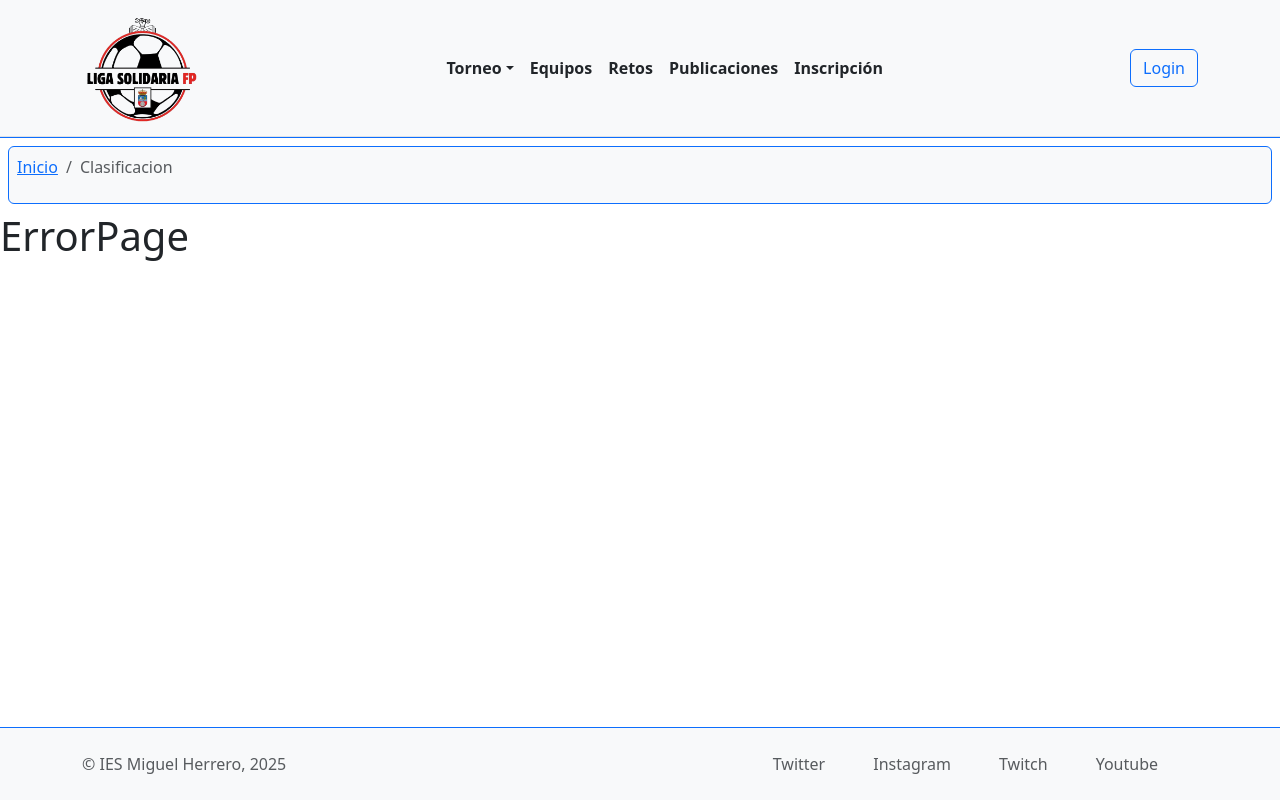
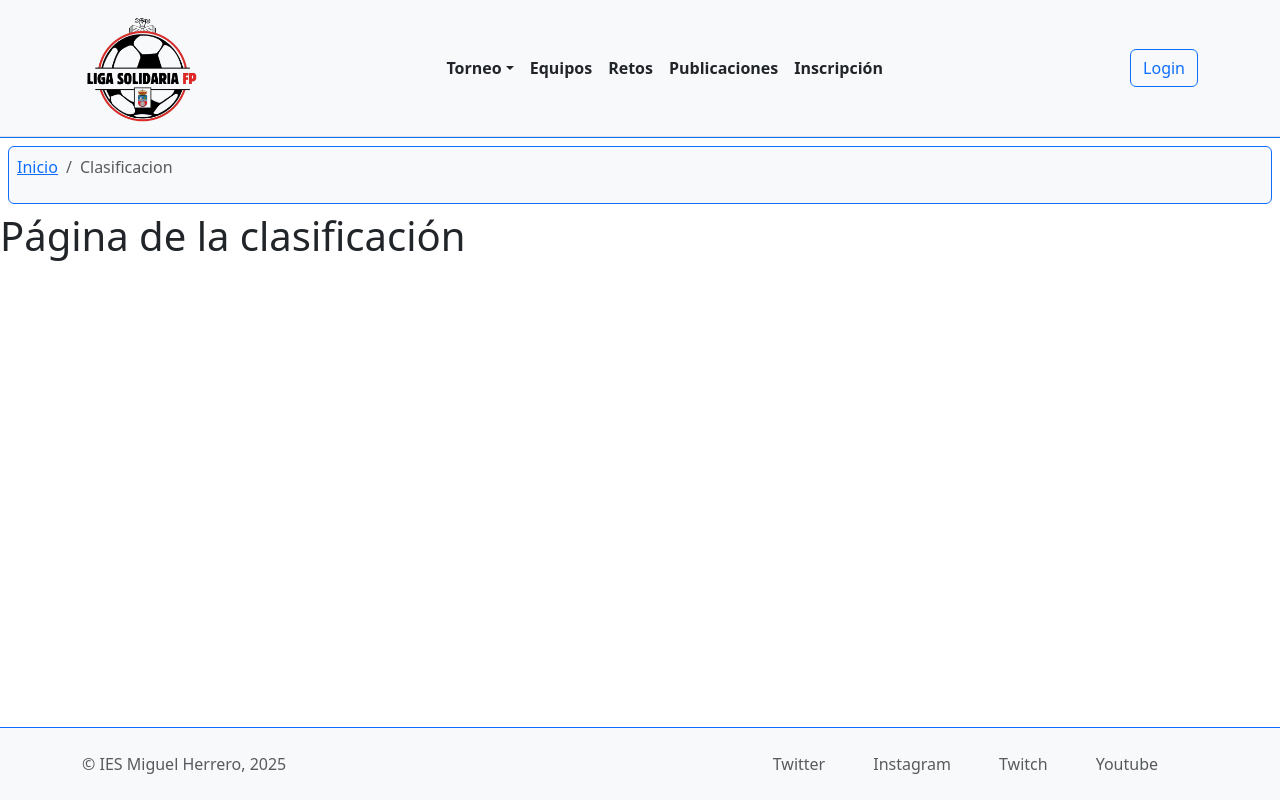
Before and after one commit to Rodroq/Equipo1RetoFrontend, a React (Vite) app: page /clasificacion in a window 1280 px wide. Built offline with nearby package versions, Linux system fonts and the light colour scheme.

Commit message:
He creado las rutas de las vistas del torneo

```diff
--- a/src/layouts/header/Header.jsx
+++ b/src/layouts/header/Header.jsx
@@ -44,9 +44,9 @@ function Header() {
                   </Dropdown.Toggle>
 
                   <Dropdown.Menu>
-                    <Dropdown.Item href="/categoria1">Reglamento</Dropdown.Item>
-                    <Dropdown.Item href="/categoria2">Partidos</Dropdown.Item>
-                    <Dropdown.Item href="/categoria3">Clasificación</Dropdown.Item>
+                    <Dropdown.Item href="reglamento">Reglamento</Dropdown.Item>
+                    <Dropdown.Item href="partidos">Partidos</Dropdown.Item>
+                    <Dropdown.Item href="clasificacion">Clasificación</Dropdown.Item>
                   </Dropdown.Menu>
                 </Dropdown>
               </Nav.Item>
--- /dev/null
+++ b/src/pages/ClasificacionPage.jsx
@@ -0,0 +1,14 @@
+/**
+ * Página que muestra la clasificación del torneo
+ *
+ * @returns {JSX.Element}
+ */
+function ClasificacionPage() {
+    return (
+        <>
+            <h1>Página de la clasificación</h1>
+        </>
+    );
+}
+
+export default ClasificacionPage;
--- /dev/null
+++ b/src/pages/PartidosPage.jsx
@@ -0,0 +1,14 @@
+/**
+ * Página que muestra los partidos del torneo
+ *
+ * @returns {JSX.Element}
+ */
+function PartidosPage() {
+    return (
+        <>
+            <h1>Partidos del torneo</h1>
+        </>
+    );
+}
+
+export default PartidosPage;
--- /dev/null
+++ b/src/pages/ReglamentoPage.jsx
@@ -0,0 +1,14 @@
+/**
+ * Página que muestra el reglamento del torneo
+ *
+ * @returns {JSX.Element}
+ */
+function ReglamentoPage() {
+    return (
+        <>
+            <h1>Reglamento del torneo</h1>
+        </>
+    );
+}
+
+export default ReglamentoPage;
--- a/src/pages/TorneoPage.jsx
+++ /dev/null
@@ -1,7 +0,0 @@
-function TorneoPage() {
-    return (
-        <h2 className="text-center mb-5 section-titulo">Torneo</h2>
-    );
-}
-
-export default TorneoPage;
--- a/src/router/AppEnrutador.jsx
+++ b/src/router/AppEnrutador.jsx
@@ -2,7 +2,6 @@ import { BrowserRouter, Route, Routes } from "react-router-dom";
 import AppLayout from "../layouts/AppLayout.jsx";
 import InicioPage from "../pages/InicioPage.jsx";
 import EquiposPage from "../pages/EquiposPage.jsx";
-import TorneoPage from "../pages/TorneoPage.jsx";
 import RetosPage from "../pages/RetosPage.jsx";
 import PublicacionesPage from "../pages/PublicacionesPage.jsx";
 import LoginPage from "../pages/LoginPage.jsx";
@@ -11,7 +10,6 @@ import DetallesEquipoPage from "../pages/DetallesEquipoPage.jsx";
 import DetallesJugadorPage from "../pages/DetallesJugadorPage.jsx";
 import DetallesPublicacionPage from "../pages/DetallesPublicacionPage.jsx";
 import DetallesRetoPage from "../pages/DetallesRetoPage.jsx";
-import DetallesUsuarioPage from "../pages/DetallesUsuarioPage.jsx";
 import InscripcionPage from "../pages/InscripcionPage.jsx";
 import RutaPrivada from "../components/RutaPrivada.jsx";
 import EditarPublicacionPage from "../pages/EditarPublicacionPage.jsx"
@@ -19,47 +17,81 @@ import EditarPublicacionesPage from "../pages/EditarPublicacionesPage.jsx";
 import EditarImagenesPage from "../pages/EditarImagenesPage.jsx";
 import EditarUsuariosPage from "../pages/EditarUsuariosPage.jsx";
 import GestionPage from "../pages/GestionPage.jsx";
+import ReglamentoPage from "../pages/ReglamentoPage.jsx";
+import PartidosPage from "../pages/PartidosPage.jsx";
+import ClasificacionPage from "../pages/ClasificacionPage.jsx";
 
+
+/**
+ * Devuelve el enrutador con todas las rutas del proyecto, tanto públicas como privadas
+ *
+ * @returns {JSX.Element}
+ */
 function AppEnrutador() {
     return (
         <BrowserRouter>
             <Routes>
+                {/* Conjunto de rutas que usan el AppLayout */}
                 <Route path="/" element={<AppLayout />}>
+                    {/* Ruta de la página de inicio */}
                     <Route index element={<InicioPage />} />
-                    <Route path="torneo" element={<TorneoPage />} />
+                    {/* Rutas de torneo */}
+                    <Route path="reglamento" element={<ReglamentoPage />} />
+                    <Route path="partidos" element={<PartidosPage />} />
+                    <Route path="clasificacion" element={<ClasificacionPage />} />
+
+                    {/* Rutas de los equipos */}
                     <Route path="equipos" element={<EquiposPage />} />
                     <Route path="equipos/:id" element={<DetallesEquipoPage />} />
+
+                    {/* Ruta de los jugadores */}
+                    <Route path="jugadores/:id" element={<DetallesJugadorPage />} />
+
+                    {/* Rutas de los retos */}
                     <Route path="retos" element={<RetosPage />} />
                     <Route path="retos/:id" element={<DetallesRetoPage />} />
+
+                    {/* Rutas de las publicaciónes */}
                     <Route path="publicaciones" element={<PublicacionesPage />} />
                     <Route path="publicaciones/:id" element={<DetallesPublicacionPage />} />
+
+                    {/* Ruta de inscripcion de equipo */}
+                    <Route path="inscripcion" element={<InscripcionPage />} />
+
+                    {/* Ruta del inicio de sesión */}
                     <Route path="login" element={<LoginPage />} />
-                    <Route path="jugadores/:id" element={<DetallesJugadorPage />} />
-                    <Route path="inscripcion" element={<InscripcionPage />} />
+
+                    {/* Ruta de la página de error */}
                     <Route path="*" element={<ErrorPage />} />
 
                     {/* Rutas privadas */}
+                    {/* Rutas de publicaciones */}
                     <Route path="publicaciones/editar" element={
                         <RutaPrivada rolesPermitidos={['admin']}><EditarPublicacionesPage /></RutaPrivada>
                     } />
                     <Route path="publicaciones/editar/:id" element={
                         <RutaPrivada rolesPermitidos={['admin']}><EditarPublicacionPage /></RutaPrivada>
                     } />
+
+                    {/* Rutas de gestión */}
                     <Route path="gestion" element={
                         <RutaPrivada rolesPermitidos={['admin']}><GestionPage /></RutaPrivada>
                     } />
+                    {/* Rutas de imagenes en gestión */}
                     <Route path="gestion/imagenes/" element={
                         <RutaPrivada rolesPermitidos={['admin']}><EditarImagenesPage /></RutaPrivada>
                     } />
                     <Route path="gestion/imagenes/:id" element={
                         <RutaPrivada>{ }</RutaPrivada>
                     } />
+                    {/* Rutas de usuarios en gestión */}
                     <Route path="gestion/usuarios" element={
                         <RutaPrivada rolesPermitidos={['admin']}><EditarUsuariosPage /></RutaPrivada>
                     } />
                     <Route path="gestion/usuarios/:id" element={
                         <RutaPrivada rolesPermitidos={['admin']}></RutaPrivada>
                     } />
+                    {/* Rutas de actas en gestión */}
                     <Route path="gestion/actas" element={
                         <RutaPrivada rolesPermitidos={['admin']}></RutaPrivada>
                     } />
```
